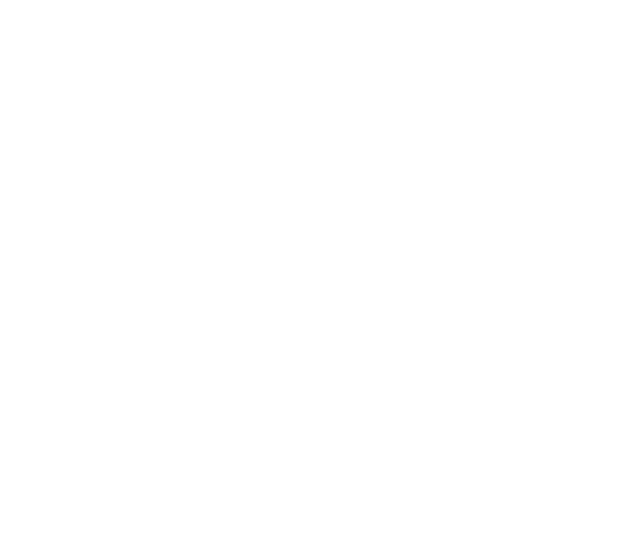
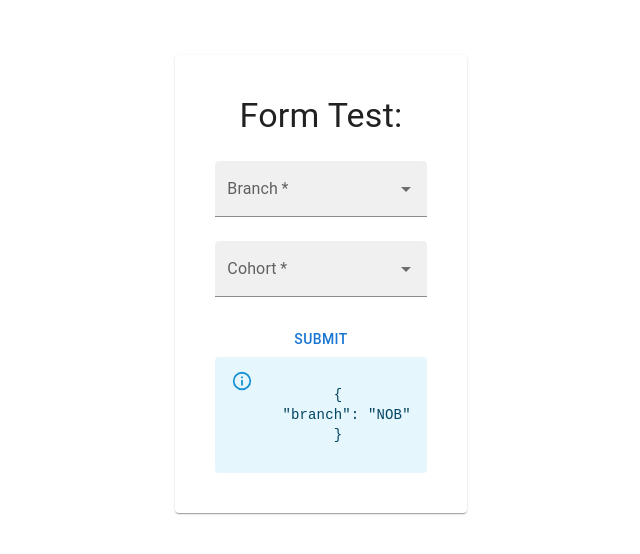
Before and after one commit to pavankjadda/rhc-mui-bug, a React (Vite) app: page /zod-form-demo in a window 1280 px wide. Before the commit this address had no page. Shown: the part 116-670 px from the top of the page, without its empty margins (319-959 px from the left). Built offline with nearby package versions, Linux system fonts and the light colour scheme.

Commit message:
feat(core): adds ZOD

```diff
--- a/package.json
+++ b/package.json
@@ -33,7 +33,8 @@
     "react-router-dom": "^6.10.0",
     "redux": "^4.2.1",
     "sass": "^1.62.0",
-    "yup": "^1.1.1"
+    "yup": "^1.1.1",
+    "zod": "latest"
   },
   "devDependencies": {
     "@redux-devtools/core": "^3.13.1",
--- a/src/App.tsx
+++ b/src/App.tsx
@@ -1,10 +1,11 @@
 import React from "react";
 import "./App.css";
 import DialogDemo from "./DialogDemo";
-import FormTest from "./FormTest";
+import FormTest from "./forms/FormTest";
 import ResponsiveDatePickers from "./date-pickers/ResponsiveDatePickers";
-import { Routes, Route, Outlet, Link } from "react-router-dom";
+import { Route, Routes } from "react-router-dom";
 import { Home } from "./Home";
+import ZodFormTest from "./forms/ZodFormTest";
 
 export default function App() {
   return (
@@ -15,6 +16,7 @@
           <Route path="date-pickers" element={<ResponsiveDatePickers />} />
           <Route path="dialog-demo" element={<DialogDemo />} />
           <Route path="form-demo" element={<FormTest />} />
+          <Route path="zod-form-demo" element={<ZodFormTest />} />
         </Route>
       </Routes>
     </div>
--- a/src/Home.tsx
+++ b/src/Home.tsx
@@ -1,4 +1,5 @@
-import { Routes, Route, Outlet, Link } from "react-router-dom";
+import { Link } from "react-router-dom";
+
 export function Home() {
   return (
     <div>
@@ -13,6 +14,9 @@
         <li>
           <Link to="/form-demo">Form Test</Link> <br />
         </li>
+        <li>
+          <Link to="/zod-form-demo">Zod Form Test</Link> <br />
+        </li>
       </ul>
     </div>
   );
--- a/src/FormTest.tsx
+++ b/src/forms/FormTest.tsx
@@ -1,6 +1,6 @@
 import { yupResolver } from "@hookform/resolvers/yup";
 import { Autocomplete, Button, MenuItem, Paper, TextField, Typography } from "@mui/material";
-import React, { useEffect } from "react";
+import React, { useEffect, useState } from "react";
 import { Controller, SubmitHandler, useForm } from "react-hook-form";
 import * as Yup from "yup";
 
@@ -35,10 +35,13 @@
   cohort: Yup.mixed().required("cohort is Required"),
   type: Yup.mixed().required("Arm Type is Required"),
 });
+
+
 export default function FormTest() {
   const {
     control,
     handleSubmit,
+    getValues,
     reset,
     formState: { errors },
   } = useForm<FormInput>({
@@ -49,8 +52,9 @@
   useEffect(() => {
     setTimeout(() => {
       reset({
-          type: armTypes[0],
-        })
+        branch: branches[0],
+        type: armTypes[0]
+      });
     }, 2000);
   }, []);
   const submitData: SubmitHandler<FormInput> = (data) => {
@@ -81,8 +85,8 @@
               )}
             />
           )}
-        />
-
+        />{" "}
+        <br />
         {/* Cohort */}
         <Controller
           control={control}
@@ -108,9 +112,9 @@
               )}
             />
           )}
-        />
-
-        {/* Arm */}
+        />{" "}
+        <br />
+        {/* Arm Type*/}
         <Controller
           name="type"
           control={control}
@@ -121,17 +125,15 @@
               defaultValue=""
               label="Arm Type"
               variant="filled"
-              {...field}
             >
               {armTypes?.map((armType) => (
-                <MenuItem key={armType.id} value={armType.id}>
+                <MenuItem key={armType.id} value={armType.value}>
                   {armType.value}
                 </MenuItem>
               ))}
             </TextField>
           )}
         />
-
         <Button type={"submit"} color="primary">
           Submit
         </Button>
--- /dev/null
+++ b/src/forms/ZodFormTest.tsx
@@ -0,0 +1,129 @@
+import {
+  Alert,
+  Autocomplete,
+  Button,
+  Paper,
+  TextField,
+  Typography,
+} from "@mui/material";
+import React, { useEffect } from "react";
+import { Controller, SubmitHandler, useForm } from "react-hook-form";
+import * as z from "zod";
+import { zodResolver } from "@hookform/resolvers/zod";
+
+interface Cohort {
+  id: number;
+  name: string;
+  cohortType?: CohortType;
+}
+
+interface CohortType {
+  id: number;
+  value: string;
+}
+
+interface FormInput {
+  branch: string;
+  cohort: Cohort;
+}
+
+export const branches = ["NOB", "POB"];
+export const cohorts: Cohort[] = [
+  { id: 1, name: "Cohort 1" },
+  { id: 2, name: "Cohort 2" },
+];
+
+const schema = z.object({
+  branch: z.string().min(1, { message: "Branch is required" }),
+  cohort: z.object({ id: z.number(), name: z.string() }),
+});
+
+export default function ZodFormTest() {
+  const {
+    control,
+    handleSubmit,
+    getValues,
+    reset,
+    formState: { errors },
+  } = useForm<FormInput>({
+    resolver: zodResolver(schema),
+    mode: "all",
+  });
+
+  useEffect(() => {
+    setTimeout(() => {
+      reset({
+        branch: branches[0],
+      });
+    }, 2000);
+  }, []);
+  const submitData: SubmitHandler<FormInput> = (data) => {
+    console.log("form data:" + data);
+  };
+
+  return (
+    <Paper sx={{ p: 5 }}>
+      <Typography variant="h4"> Form Test:</Typography> <br />
+      <form onSubmit={handleSubmit(submitData)} noValidate>
+        {/* Branch */}
+        <Controller
+          control={control}
+          name="branch"
+          render={() => (
+            <Autocomplete
+              fullWidth
+              id="branch"
+              options={branches}
+              renderInput={(params) => (
+                <TextField
+                  {...params}
+                  label="Branch"
+                  variant="filled"
+                  required
+                />
+              )}
+            />
+          )}
+        />{" "}
+        <br />
+        {/* Cohort */}
+        {
+          <Controller
+            control={control}
+            name="cohort"
+            render={({ field: { onChange, value } }) => (
+              <Autocomplete
+                fullWidth
+                id="cohort"
+                options={cohorts ?? []}
+                getOptionLabel={(cohort) => (cohort.name ? cohort.name : "")}
+                isOptionEqualToValue={(option, value) =>
+                  option?.id === value?.id
+                }
+                onChange={(event, values) => onChange(values)}
+                value={value || null}
+                renderInput={(params) => (
+                  <TextField
+                    {...params}
+                    label="Cohort"
+                    variant="filled"
+                    error={!!errors.cohort}
+                    helperText={errors.cohort && "Cohort is required"}
+                    required
+                  />
+                )}
+              />
+            )}
+          />
+        }
+        <br />
+        <Button type={"submit"} color="primary">
+          Submit
+        </Button>
+      </form>
+      <Alert severity="info">
+        <pre>{JSON.stringify(getValues(), null, 2)}</pre>
+      </Alert>
+    </Paper>
+  );
+}
```
Also changed, not shown: 1 other file (tests, documents, lock files or other folders).
